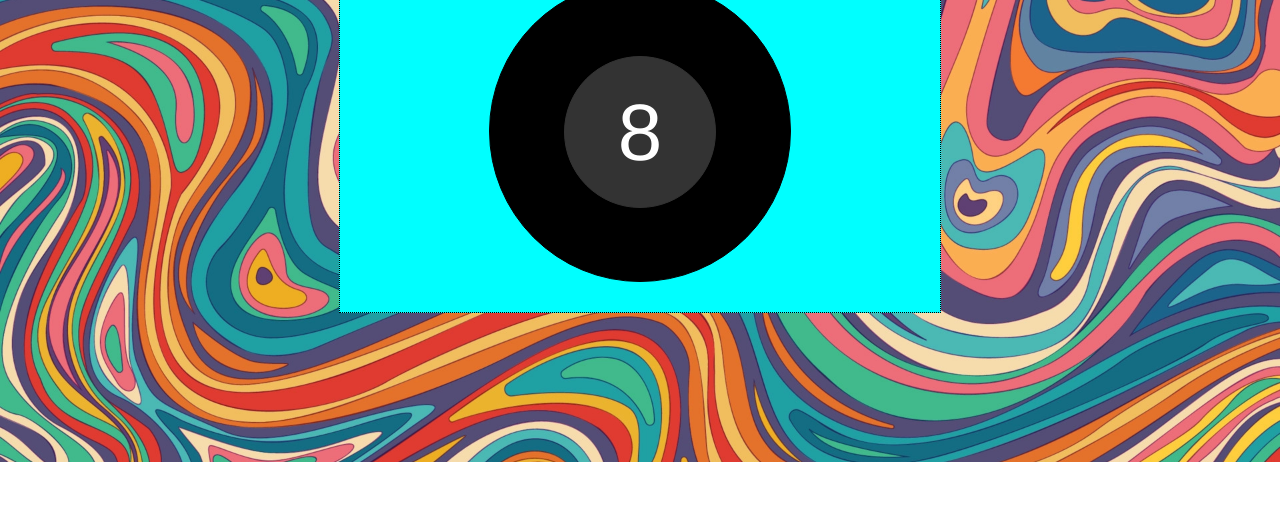
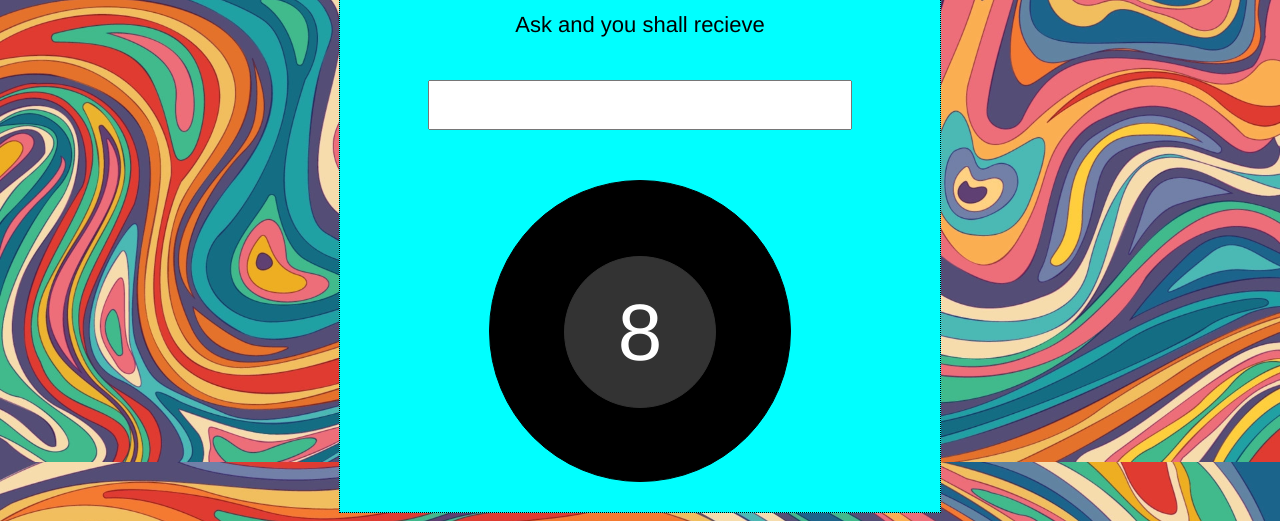
Before and after one commit to Ksappie/finalproject-js-8ball-ks, a plain HTML site: page index.html in a window 1280 px wide. Shown: the part 338-859 px from the top of the page. Before the commit the page ends 800 px from the top, so only its background shows below. Drawn offline with Linux system fonts and the light colour scheme.

Commit message:
fix size

```diff
--- a/css/styles.css
+++ b/css/styles.css
@@ -67,7 +67,7 @@ body {
     #content {
      width: 600px;
      margin: 0 auto;
-     margin-top: 50px;
+     margin-top: 250px;
      border: 1px dotted black;
      text-align: center;
      font-family: 'Helvetica Neue', arial;
--- a/js/main.js
+++ b/js/main.js
@@ -1,4 +1,4 @@
-    var answers = ["It is certain",
+    const answers = ["It is certain",
                    "It is decidedly so",
                    "Without a doubt",
                    "Yes - definitely",
@@ -19,17 +19,17 @@
                    "Rethink your question and ask again"];
 
     window.onload = function() {
-       var eight = document.getElementById("eight");
-       var answer = document.getElementById("answer");
-       var eightball = document.getElementById("eight-ball");
-       var question = document.getElementById("question");
+       const eight = document.getElementById("eight");
+       const answer = document.getElementById("answer");
+       const eightball = document.getElementById("eight-ball");
+       const question = document.getElementById("question");
 
        eightball.addEventListener("click", function() {
          if (question.value.length < 1) {
            alert('Enter a question!');
          } else {
            eight.innerText = "";
-           var num = Math.floor(Math.random() * Math.floor(answers.length));
+           const num = Math.floor(Math.random() * Math.floor(answers.length));
            answer.innerText = answers[num];
          }
        });
```
